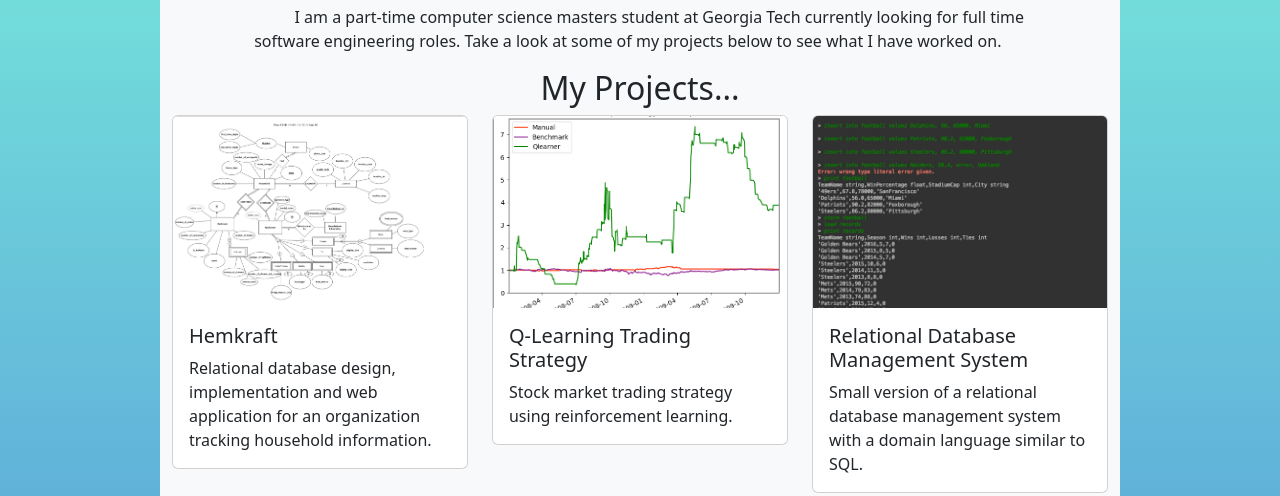
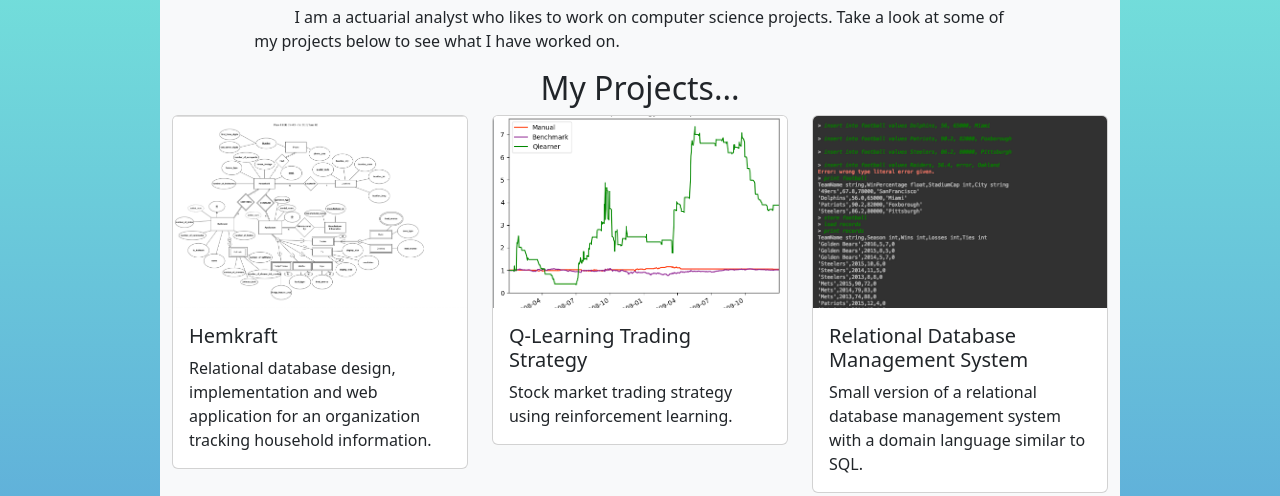
Before and after one commit to ChaseEnzweiler/ChaseEnzweiler.github.io, a website: page index.html in a window 1280 px wide. Shown: the part 398-894 px from the top of the page. Drawn offline with nearby package versions, Linux system fonts and the light colour scheme.

Commit message:
updated summary

```diff
--- a/index.html
+++ b/index.html
@@ -38,7 +38,7 @@
         <div class="container-fluid" style="max-width:85%;" >
             <h1 class="text-center pt-1 pt-sm-2 pt-md-3 pt-lg-4 pt-xl-5 pt-xxl-6">Hi, my name is Chase...</h1>
             <p>
-                &emsp; &emsp; I am a part&#8208time computer science masters student at Georgia Tech currently looking for full time software engineering roles. Take a look at
+                &emsp; &emsp; I am a actuarial analyst who likes to work on computer science projects. Take a look at
                 some of my projects below to see what I have worked on.
             </p>
         </div>
```
